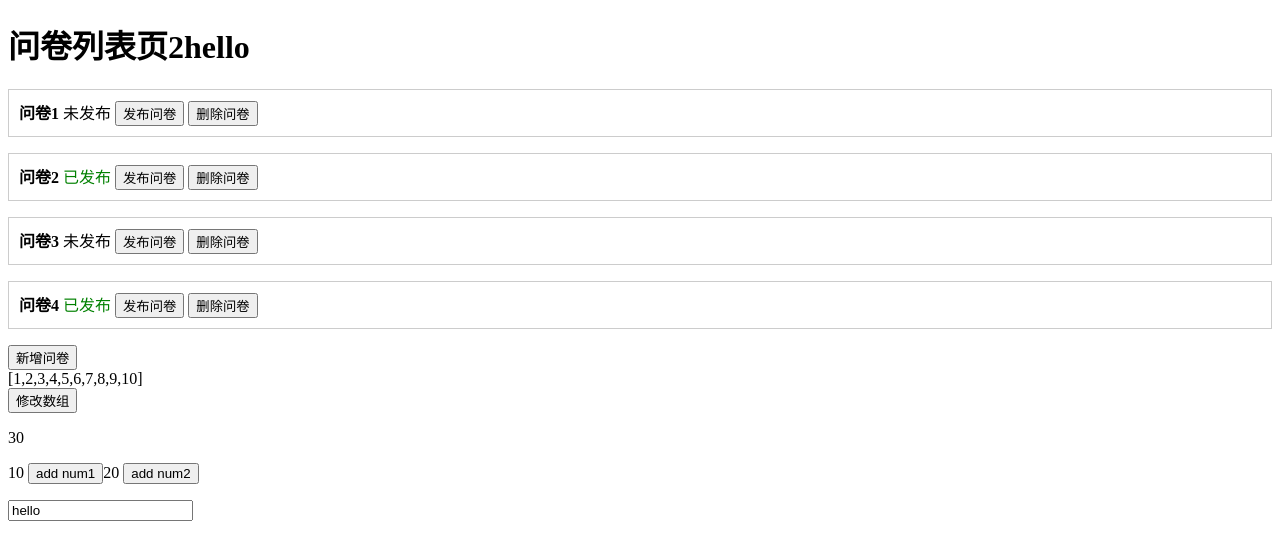
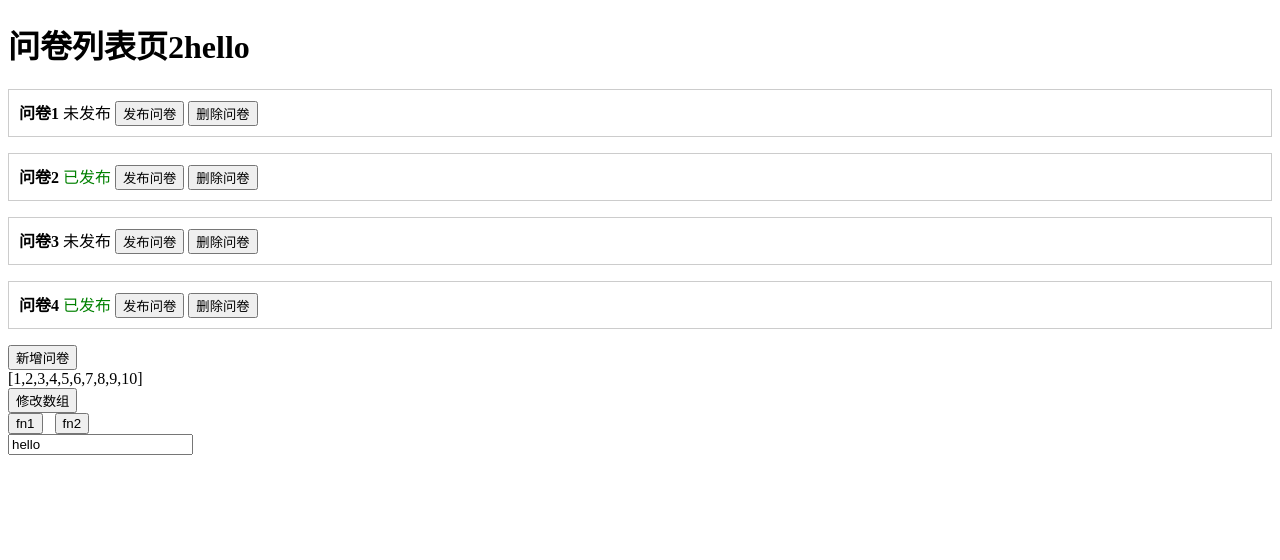
Before and after one commit to yinxi0607/wenjuanxing, a React (Vite) app: page / in a window 1280 px wide. Shown: the top 560 px of the page. Built offline with nearby package versions, Linux system fonts and the light colour scheme.

Commit message:
add useCallback

```diff
--- a/src/App.tsx
+++ b/src/App.tsx
@@ -1,13 +1,15 @@
 import List2 from "./List2.tsx";
+import UseCallbackDemo from "./UseCallbackDemo.tsx";
 // import UseRefDemo from "./UseRefDemo.tsx";
-import UseMemo from "./UseMemo.tsx";
+// import UseMemoDemo from "./UseMemoDemo.tsx";
 
 function App() {
     return (
         <>
             <List2/>
             {/*<UseRefDemo/>*/}
-            <UseMemo/>
+            {/*<UseMemoDemo/>*/}
+            <UseCallbackDemo/>
         </>
 
     )
--- /dev/null
+++ b/src/UseCallbackDemo.tsx
@@ -0,0 +1,22 @@
+import {FC, useCallback, useState} from 'react';
+
+const UseCallbackDemo: FC = () => {
+    const [text,setText] = useState("hello")
+    const fn1 = () => console.log("fn1 text:",text)
+    const fn2 = useCallback(()=>{
+        console.log("fn2 text:",text)
+    },[text])
+    return (
+        <div>
+            <div>
+                 <button onClick={fn1}>fn1</button> &nbsp; <button onClick={fn2}>fn2</button>
+            </div>
+            <div>
+                {/* form 组件，受控组件 */}
+                <input onChange={e => setText(e.target.value)} value={text}/>
+            </div>
+        </div>
+    );
+};
+
+export default UseCallbackDemo;
--- a/src/UseMemo.tsx
+++ b/src/UseMemoDemo.tsx
@@ -1,6 +1,6 @@
 import {FC, useMemo, useState} from 'react';
 
-const UseMemo: FC = () => {
+const UseMemoDemo: FC = () => {
     const [num1,setNum1] = useState(10)
     const [num2,setNum2] = useState(20)
     const [text,setText] = useState('hello')
@@ -22,4 +22,4 @@
     );
 };
 
-export default UseMemo;
+export default UseMemoDemo;
```
